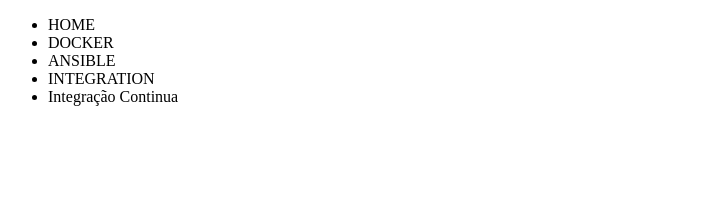
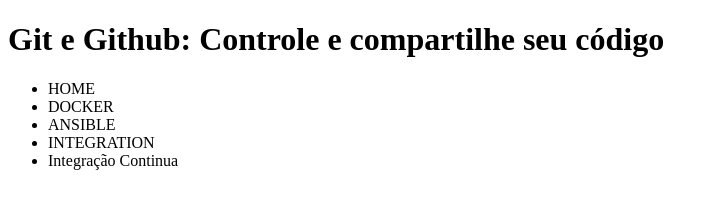
Before and after one commit to notCifer/AlunaGIT, a plain HTML site: page index.html in a window 1280 px wide. Shown: the whole page, without its empty margins (0-717 px from the left). Drawn offline with Linux system fonts and the light colour scheme.

Commit message:
Titulo Git e GitHub

```diff
--- a/index.html
+++ b/index.html
@@ -7,6 +7,7 @@
     <title>Curso Git</title>
 </head>
 <body>
+    <h1>Git e Github: Controle e compartilhe seu código</h1>
     <ul>
         <li>HOME</li>
         <li>DOCKER</li>
```
